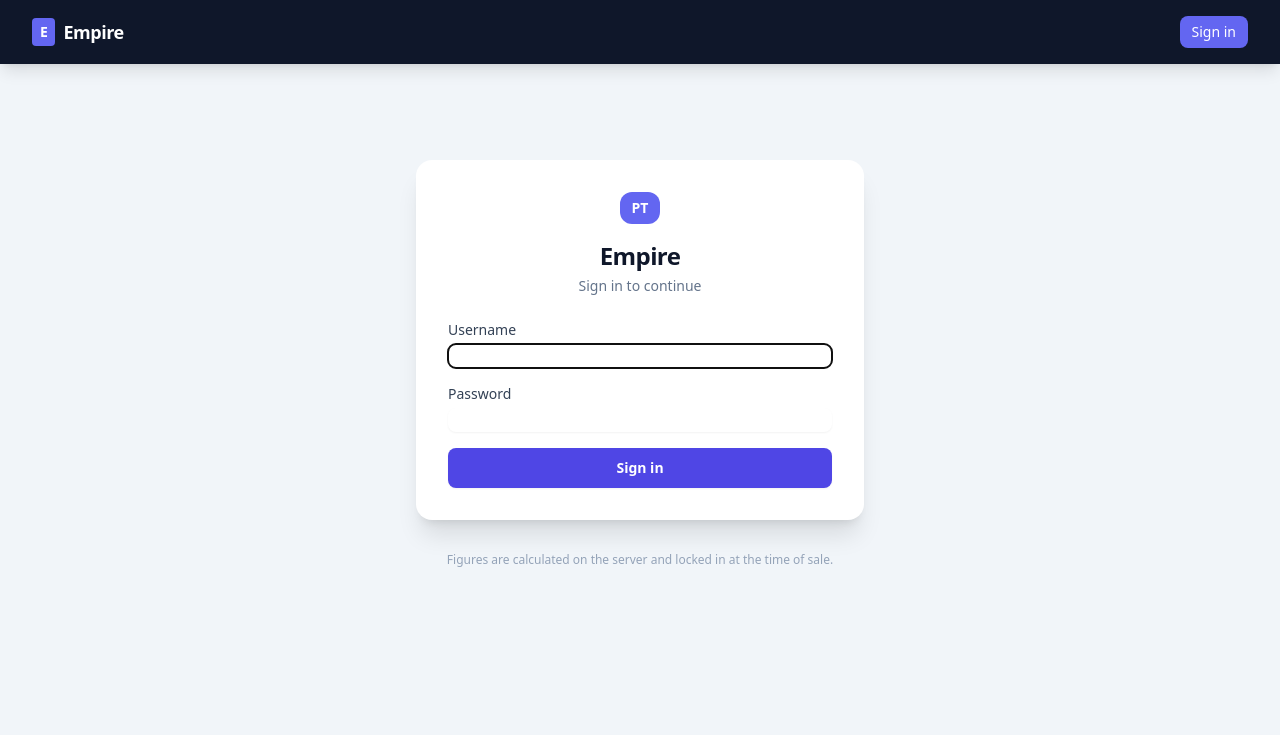
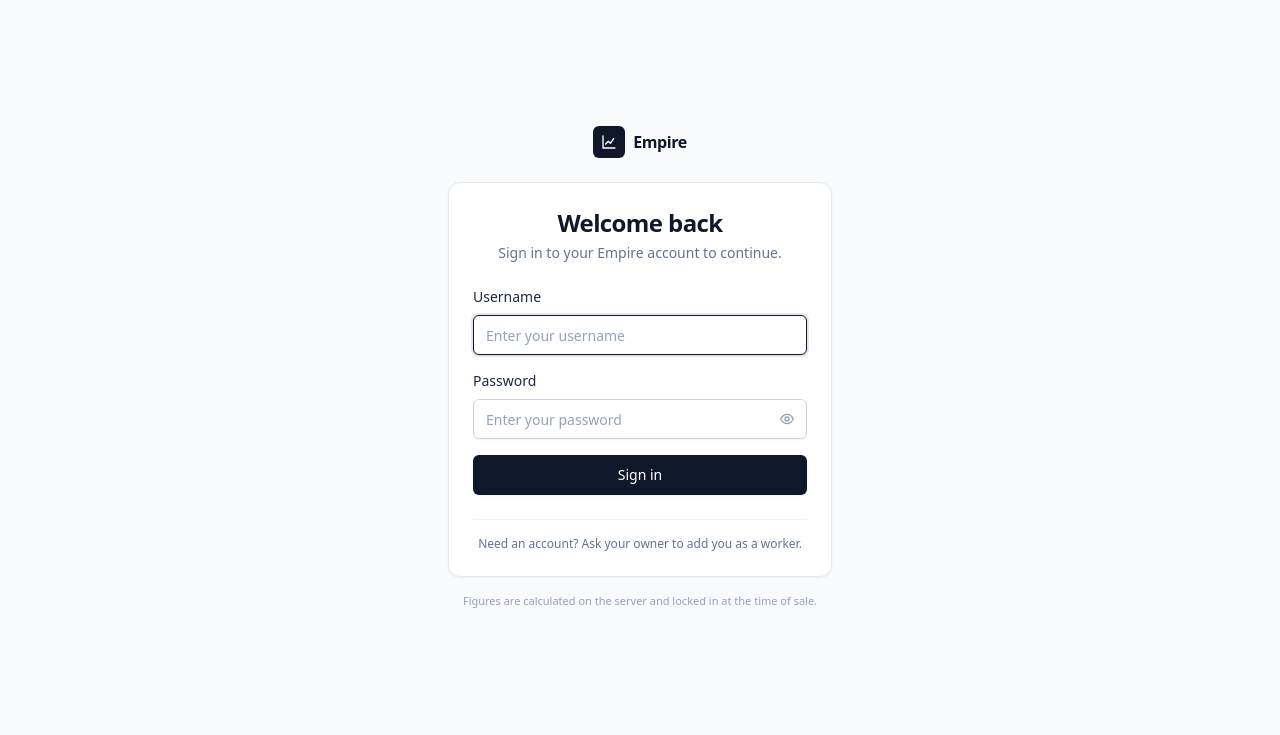
Before and after one commit to ANDERSON254KE/ProfitTracker-, a Django app: page /login/ in a window 1280 px wide. Shown: the top 735 px of the page. Run offline with Django 5.2, Linux system fonts and the light colour scheme; some libraries are stand-ins or nearby versions.

Commit message:
Redesign login page with shadcn-style card

```diff
--- a/tracker/templates/tracker/base.html
+++ b/tracker/templates/tracker/base.html
@@ -80,6 +80,7 @@
     <span class="loader"></span>
 </div>
 
+{% if request.resolver_match.url_name != 'login' %}
 <nav class="bg-slate-900 text-white shadow-lg">
     <div class="mx-auto max-w-7xl px-4 sm:px-6 lg:px-8">
         <div class="flex h-16 items-center justify-between">
@@ -171,8 +172,9 @@
     </div>
 </nav>
 {% endif %}
+{% endif %}
 
-<main class="mx-auto max-w-7xl px-4 py-8 sm:px-6 lg:px-8">
+<main class="{% if request.resolver_match.url_name == 'login' %}w-full{% else %}mx-auto max-w-7xl px-4 py-8 sm:px-6 lg:px-8{% endif %}">
     {% if messages %}
         <div class="mb-6 space-y-2">
             {% for message in messages %}
@@ -186,9 +188,11 @@
     {% block content %}{% endblock %}
 </main>
 
+{% if request.resolver_match.url_name != 'login' %}
 <footer class="mx-auto max-w-7xl px-4 pb-8 text-center text-xs text-slate-400">
     Figures are calculated on the server and locked in at the time of sale.
 </footer>
+{% endif %}
 
 {% block scripts %}{% endblock %}
 <script>
--- a/tracker/templates/tracker/login.html
+++ b/tracker/templates/tracker/login.html
@@ -4,38 +4,65 @@
 {% block title %}Sign in · Empire{% endblock %}
 
 {% block content %}
-<div class="mx-auto mt-16 max-w-md">
-    <div class="rounded-2xl bg-white p-8 shadow-xl">
-        <div class="mb-6 text-center">
-            <span class="inline-block rounded-xl bg-indigo-500 px-3 py-1.5 text-sm font-bold text-white">PT</span>
-            <h1 class="mt-4 text-2xl font-bold tracking-tight text-slate-900">Empire</h1>
-            <p class="mt-1 text-sm text-slate-500">Sign in to continue</p>
+<div class="flex min-h-[calc(100vh-4rem)] w-full items-center justify-center bg-slate-50 px-2 py-6">
+    <div class="w-full max-w-sm">
+        <div class="mb-6 flex items-center justify-center gap-2">
+            <span class="flex h-8 w-8 items-center justify-center rounded-md bg-slate-900 text-white">
+                <svg xmlns="http://www.w3.org/2000/svg" viewBox="0 0 24 24" fill="none" stroke="currentColor" stroke-width="2" class="h-4 w-4">
+                    <path stroke-linecap="round" stroke-linejoin="round" d="M3 3v18h18M7 15l4-4 3 3 5-7" />
+                </svg>
+            </span>
+            <span class="text-base font-semibold tracking-tight text-slate-900">Empire</span>
+        </div>
+
+        <div class="rounded-xl border border-slate-200 bg-white p-6 shadow-sm">
+            <div class="space-y-1 text-center">
+                <h1 class="text-2xl font-semibold tracking-tight text-slate-900">Welcome back</h1>
+                <p class="text-sm text-slate-500">Sign in to your Empire account to continue.</p>
             </div>
 
             {% if form.errors %}
-            <div class="mb-4 rounded-lg bg-rose-100 px-4 py-3 text-sm font-medium text-rose-800">
-                Your username and password didn't match. Please try again.
+            <div class="mt-5 flex gap-3 rounded-lg border border-rose-200 bg-rose-50 p-3 text-sm text-rose-800" role="alert">
+                <svg xmlns="http://www.w3.org/2000/svg" viewBox="0 0 24 24" fill="none" stroke="currentColor" stroke-width="2" class="mt-0.5 h-4 w-4 shrink-0">
+                    <circle cx="12" cy="12" r="10" />
+                    <path stroke-linecap="round" d="M12 8v4m0 4h.01" />
+                </svg>
+                <p class="font-medium">Your username and password didn't match. Please try again.</p>
             </div>
             {% endif %}
 
-        <form method="post" class="space-y-4">
+            <form method="post" class="mt-6 space-y-4">
                 {% csrf_token %}
 
-            <div>
-                <label for="id_username" class="block text-sm font-medium text-slate-700">Username</label>
-                <input type="text" name="username" id="id_username" autocomplete="username" required autofocus
-                       class="mt-1 block w-full rounded-lg border-slate-300 shadow-sm focus:border-indigo-500 focus:ring-indigo-500">
+                <div class="space-y-2">
+                    <label for="id_username" class="block text-sm font-medium text-slate-800">Username</label>
+                    <input id="id_username" name="username" type="text" autocomplete="username" required autofocus
+                           placeholder="Enter your username"
+                           class="h-10 w-full rounded-md border border-slate-300 bg-white px-3 py-2 text-sm text-slate-900 shadow-sm outline-none placeholder:text-slate-400 focus:border-slate-900 focus:ring-2 focus:ring-slate-900/10">
                     {% if form.username.errors %}
-                    <p class="mt-1 text-xs text-rose-600">{{ form.username.errors|striptags }}</p>
+                    <p class="text-xs text-rose-600">{{ form.username.errors|striptags }}</p>
                     {% endif %}
                 </div>
 
-            <div>
-                <label for="id_password" class="block text-sm font-medium text-slate-700">Password</label>
-                <input type="password" name="password" id="id_password" autocomplete="current-password" required
-                       class="mt-1 block w-full rounded-lg border-slate-300 shadow-sm focus:border-indigo-500 focus:ring-indigo-500">
+                <div class="space-y-2">
+                    <label for="id_password" class="block text-sm font-medium text-slate-800">Password</label>
+                    <div class="relative">
+                        <input id="id_password" name="password" type="password" autocomplete="current-password" required
+                               placeholder="Enter your password"
+                               class="h-10 w-full rounded-md border border-slate-300 bg-white px-3 py-2 pr-10 text-sm text-slate-900 shadow-sm outline-none placeholder:text-slate-400 focus:border-slate-900 focus:ring-2 focus:ring-slate-900/10">
+                        <button id="togglePassword" type="button" aria-label="Show password"
+                                class="absolute inset-y-0 right-0 flex w-10 items-center justify-center text-slate-400 hover:text-slate-700">
+                            <svg id="passwordEyeOpen" xmlns="http://www.w3.org/2000/svg" viewBox="0 0 24 24" fill="none" stroke="currentColor" stroke-width="2" class="h-4 w-4">
+                                <path stroke-linecap="round" stroke-linejoin="round" d="M2.5 12s3.5-7 9.5-7 9.5 7 9.5 7-3.5 7-9.5 7-9.5-7-9.5-7Z" />
+                                <circle cx="12" cy="12" r="3" />
+                            </svg>
+                            <svg id="passwordEyeClosed" xmlns="http://www.w3.org/2000/svg" viewBox="0 0 24 24" fill="none" stroke="currentColor" stroke-width="2" class="hidden h-4 w-4">
+                                <path stroke-linecap="round" stroke-linejoin="round" d="M3 3l18 18M10.6 10.6a2 2 0 0 0 2.8 2.8M9.9 5.2A9.9 9.9 0 0 1 12 5c6 0 9.5 7 9.5 7a15.4 15.4 0 0 1-2.2 3.1M6.2 6.2A15.4 15.4 0 0 0 2.5 12s3.5 7 9.5 7a9.8 9.8 0 0 0 3.1-.5" />
+                            </svg>
+                        </button>
+                    </div>
                     {% if form.password.errors %}
-                    <p class="mt-1 text-xs text-rose-600">{{ form.password.errors|striptags }}</p>
+                    <p class="text-xs text-rose-600">{{ form.password.errors|striptags }}</p>
                     {% endif %}
                 </div>
 
@@ -44,10 +71,40 @@
                 {% endif %}
 
                 <button type="submit"
-                    class="w-full rounded-lg bg-indigo-600 px-4 py-2.5 text-sm font-semibold text-white shadow-sm hover:bg-indigo-500">
+                        class="h-10 w-full rounded-md bg-slate-900 px-4 text-sm font-medium text-white shadow-sm transition hover:bg-slate-800 focus:outline-none focus:ring-2 focus:ring-slate-900/20 focus:ring-offset-2">
                     Sign in
                 </button>
             </form>
+
+            <div class="mt-6 border-t border-slate-100 pt-4 text-center text-xs text-slate-500">
+                Need an account? Ask your owner to add you as a worker.
+            </div>
+        </div>
+
+        <p class="mt-4 text-center text-[11px] text-slate-400">
+            Figures are calculated on the server and locked in at the time of sale.
+        </p>
     </div>
 </div>
 {% endblock %}
+
+{% block scripts %}
+<script>
+(function () {
+    const toggle = document.getElementById("togglePassword");
+    const password = document.getElementById("id_password");
+    const openEye = document.getElementById("passwordEyeOpen");
+    const closedEye = document.getElementById("passwordEyeClosed");
+    if (!toggle || !password || !openEye || !closedEye) {
+        return;
+    }
+    toggle.addEventListener("click", () => {
+        const showing = password.type === "text";
+        password.type = showing ? "password" : "text";
+        openEye.classList.toggle("hidden", !showing);
+        closedEye.classList.toggle("hidden", showing);
+        toggle.setAttribute("aria-label", showing ? "Show password" : "Hide password");
+    });
+})();
+</script>
+{% endblock %}
--- a/tracker/tests.py
+++ b/tracker/tests.py
@@ -599,6 +599,9 @@ class PageRenderTests(BaseDataTestCase):
         response = self.client.get(reverse("login"))
         self.assertEqual(response.status_code, 200)
         self.assertContains(response, "Sign in")
+        self.assertContains(response, "Welcome back")
+        self.assertContains(response, 'id="togglePassword"')
+        self.assertNotContains(response, 'class="bg-slate-900 text-white shadow-lg"')
 
     def test_logout_requires_post(self):
         self.client.force_login(self.owner)
```
Lines whose indentation alone changed are shown as unchanged.
